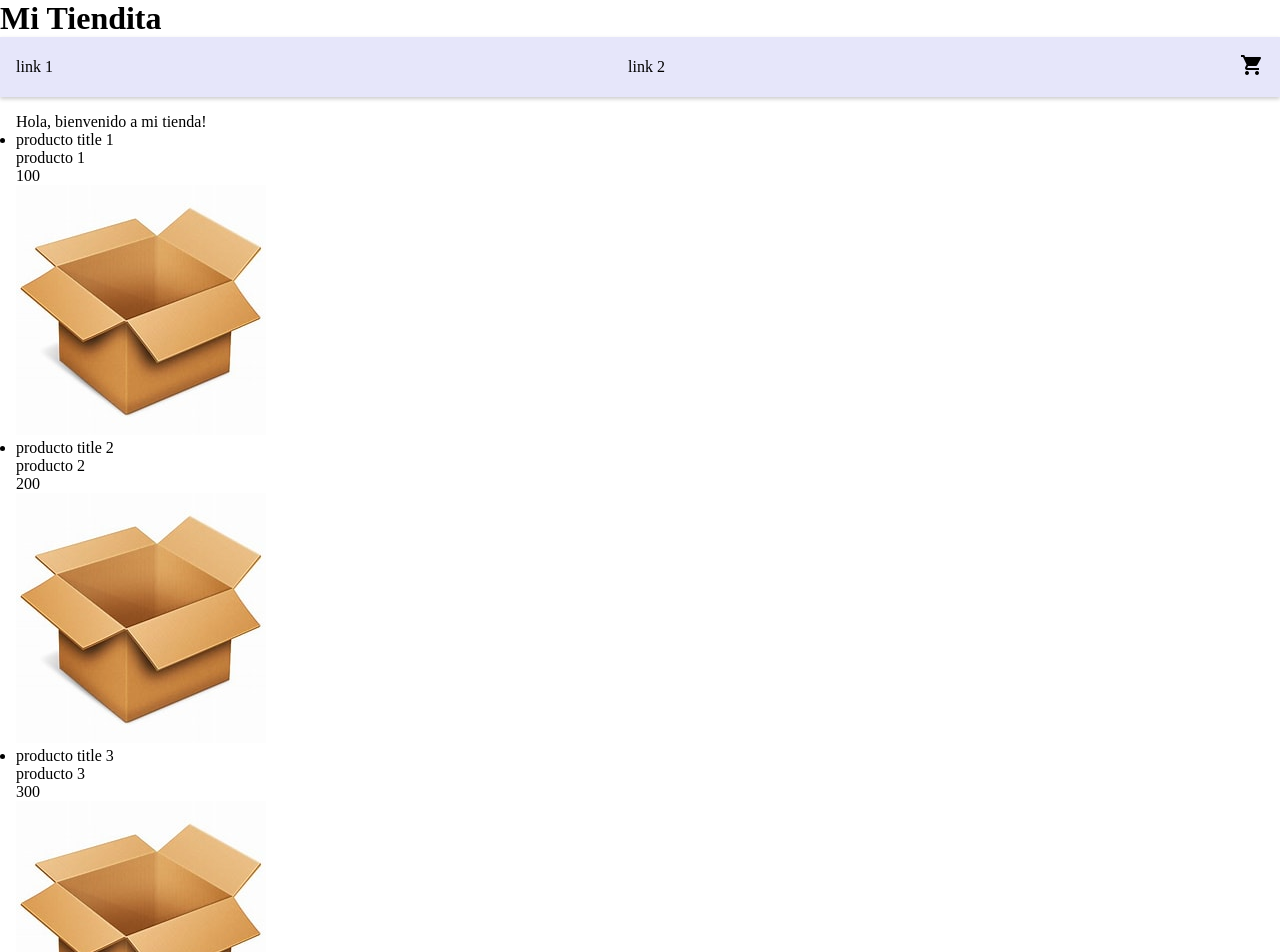
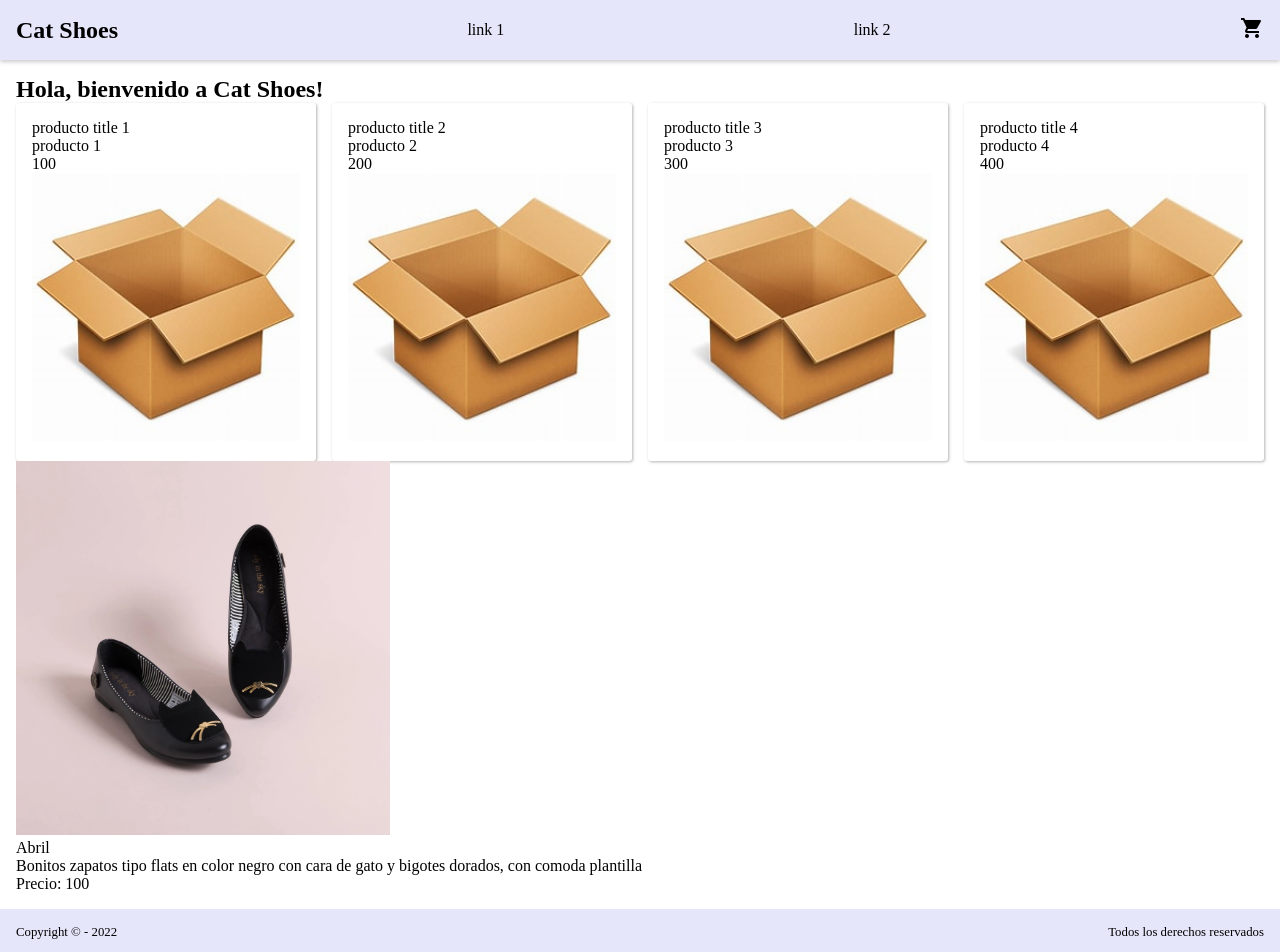
Before and after one commit to GabyChavezVeloz/ecommerce-gabrielachavez, a React (Create React App) app: page / in a window 1280 px wide. Shown: the top 952 px of the page. Built offline with nearby package versions, Linux system fonts and the light colour scheme.

Commit message:
Detalle de Producto

```diff
--- a/src/App.js
+++ b/src/App.js
@@ -1,7 +1,8 @@
 import Footer from "./Footer"
 import Header from "./Header"
 import Main from "./Main"
-import ItemListContainer from "./component/ItemListContainer"
+
+
 
 const App = () => {
     //return "Hola Mundo App Exportada!";
@@ -9,7 +10,7 @@ const App = () => {
     return (
         <>
             <Header/>
-            <ItemListContainer greeting="Hola, bienvenido a mi tienda!"/>
+            <Main/>
             <Footer/>
         </>
      )
--- a/src/Main.js
+++ b/src/Main.js
@@ -1,6 +1,15 @@
+import ItemListContainer from "./component/ItemListContainer"
+import ItemDetailContainer from "./component/ItemDetailContainer"
+
 const Main = () => {
   return (
-    <main>Main</main>
+    <>
+      <main>
+        <ItemListContainer greeting="Hola, bienvenido a Cat Shoes!"/>
+        <ItemDetailContainer/>
+      </main>
+    </>
+
   )
 }
 
--- a/src/component/Item.js
+++ b/src/component/Item.js
@@ -2,13 +2,15 @@ const Item = ({producto}) => {
 
   return (
     <>
-        <li>
-            <p>{producto.title}</p>
-            <p>{producto.description}</p>
-            <p>{producto.price}</p>
-            <p><img src={producto.pictureUrl}/></p>
+      <div className="card">
+        <p>{producto.title}</p>
+        <p>{producto.description}</p>
+        <p>{producto.price}</p>
+        <p><img src={producto.pictureUrl}/></p>
+      </div>
 
-        </li>
+
+
     </>
   )
 }
--- /dev/null
+++ b/src/component/ItemDetail.js
@@ -0,0 +1,16 @@
+const ItemDetail =({item}) => {
+
+  return (
+    <>
+        <div className="detail">
+            <p><img src={item.pictureUrl}/></p>
+            <p>{item.title}</p>
+            <p>{item.description}</p>
+            <p>Precio: {item.price}</p>
+        </div>
+
+    </>
+  )
+}
+
+export default ItemDetail
--- /dev/null
+++ b/src/component/ItemDetailContainer.js
@@ -0,0 +1,43 @@
+import { useEffect, useState } from "react"
+import ItemDetail from "./ItemDetail"
+import abril from "./abril.png"
+
+
+const item =
+  {
+    id: 1,
+    title:"Abril",
+    description: "Bonitos zapatos tipo flats en color negro con cara de gato y bigotes dorados, con comoda plantilla",
+    price: 100,
+    pictureUrl: abril
+  }
+
+const getItem = new Promise((res)=>{
+  setTimeout(()=>{
+      res(item)
+  }, 2000)
+})
+
+const ItemDetailContainer =() => {
+
+  const [item, setItem] = useState([])
+
+    useEffect(() =>{
+        getItem
+            .then((item)=>{
+              setItem(item)
+            })
+
+
+    })
+
+  return (
+    <>
+
+        <ItemDetail item={item}/>
+
+    </>
+  )
+}
+
+export default ItemDetailContainer
--- a/src/component/ItemList.js
+++ b/src/component/ItemList.js
@@ -4,12 +4,12 @@ const ItemList = ({productList}) => {
 
   return (
     <>
-
-      <ul>
+      <div className="card-container">
         {productList.map((producto,indice)=>{
          return <Item key={producto.id} producto={producto}/>
         })}
-      </ul>
+      </div>
+
 
 
   </>
--- a/src/component/ItemListContainer.js
+++ b/src/component/ItemListContainer.js
@@ -59,11 +59,12 @@ const ItemListContainer = ({greeting}) => {
 
   return (
     <>
-      <main>
-        <div>{greeting}</div>
+
+        <div>
+          <h2>{greeting}</h2>
+        </div>
         {/* <ItemCount stock={10} init={1} onAdd={onAdd}/> */}
         <ItemList productList={productList}/>
-      </main>
 
     </>
 
--- a/src/component/NavBar.js
+++ b/src/component/NavBar.js
@@ -3,8 +3,9 @@ import CartWidget from "./CartWidget"
 const NavBar = () => {
   return (
       <>
-        <h1>Mi Tiendita</h1>
+
         <nav className="nav">
+          <h1>Cat Shoes</h1>
             <a href="#" className="nav_link">link 1 </a>
             <a href="#" className="nav_link">link 2 </a>
             <a href="#" className="nav_link"><CartWidget/></a>
--- a/src/estilos.scss
+++ b/src/estilos.scss
@@ -69,3 +69,25 @@
     justify-content: space-between;
     font-size: 0.8rem;
 }
+
+.card-container {
+  display: grid;
+  grid-template-columns: repeat(auto-fit, minmax(250px, 1fr));
+  grid-gap: 1rem;
+}
+
+.card {
+  padding: 1rem;
+  box-shadow: 1px 1px 3px rgba(0, 0, 0, 0.3);
+  transition: all 0.3s;
+  border-radius: 3px;
+  img{
+    width: 100%;
+  }
+}
+
+.detail{
+  img{
+    width: 30%;
+  }
+}
```
Also changed, not shown: src/component/abril.png (added).
